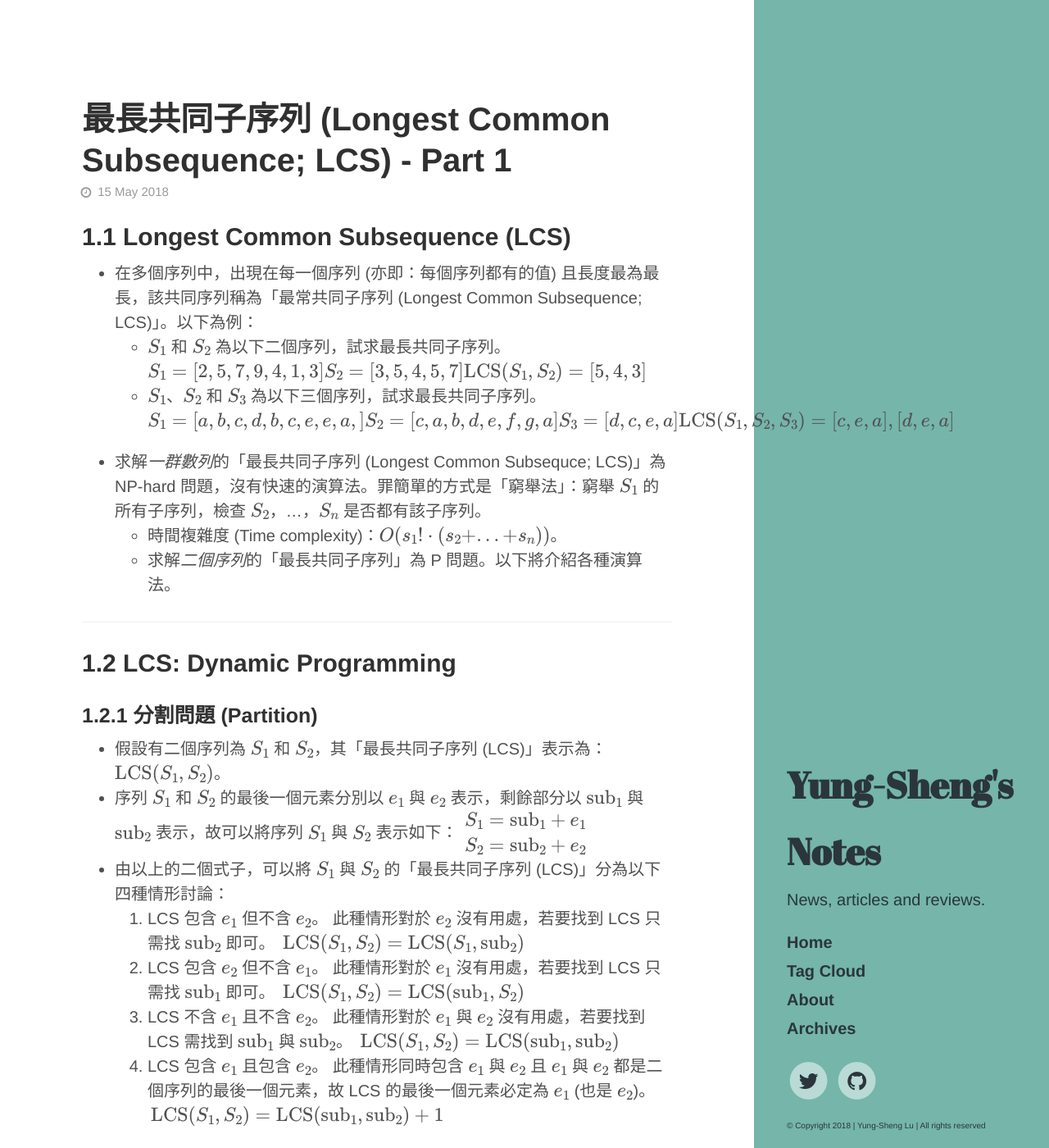
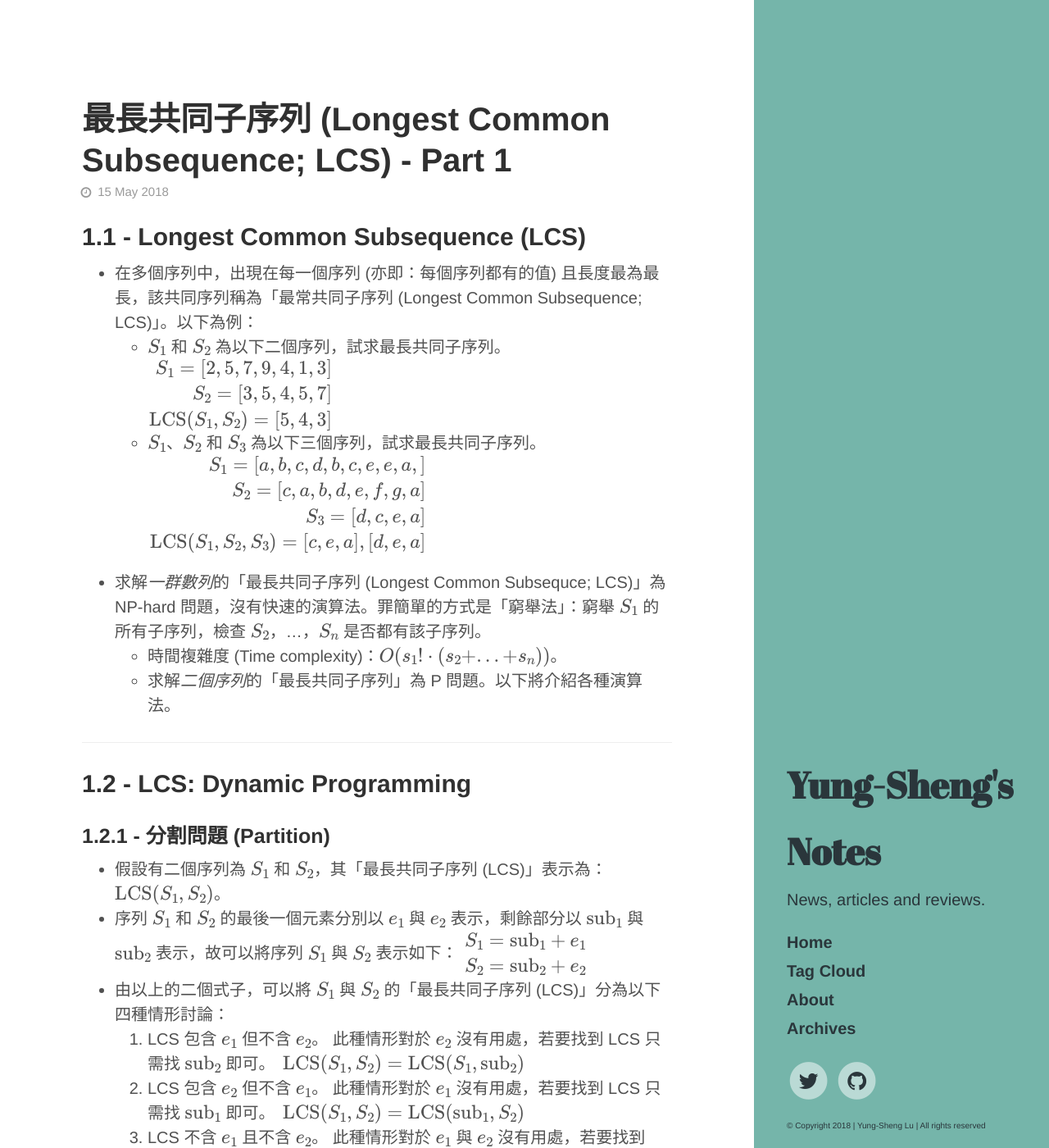
Before and after one commit to dppss90010/yungshenglu.github.io, a Jekyll site: the page built from _posts/2018-05-15-LongestCommonSubsequence.md, in a window 1280 px wide and 1400 px high. Shown: the whole window at 82% size. Built offline with Jekyll 4.4.1, drawn with Linux system fonts in a browser that asks for light colours; formulas are drawn with MathJax 3; comment, search, counter and statistics services are not loaded; some of the changed text lies outside the part shown.

Commit message:
Update latest posts

````diff
--- a/_posts/2018-05-15-LongestCommonSubsequence.md
+++ b/_posts/2018-05-15-LongestCommonSubsequence.md
@@ -13,34 +13,34 @@ github     :
 link       :
 ---
 
-## 1.1 Longest Common Subsequence (LCS)
+## 1.1 - Longest Common Subsequence (LCS)
 
 * 在多個序列中，出現在每一個序列 (亦即：每個序列都有的值) 且長度最為最長，該共同序列稱為「最常共同子序列 (Longest Common Subsequence; LCS)」。以下為例：
     * $$S_1$$ 和 $$S_2$$ 為以下二個序列，試求最長共同子序列。
         $$
-        \begin{equation}
+        \begin{align*}
         S_1 = [ 2, 5, 7, 9, 4, 1, 3 ]\\
         S_2 = [ 3, 5, 4, 5, 7 ]\\
         \mathrm{LCS}(S_1, S_2) = [ 5, 4, 3 ]
-        \end{equation}
+        \end{align*}
         $$
     * $$S_1$$、$$S_2$$ 和 $$S_3$$ 為以下三個序列，試求最長共同子序列。
         $$
-        \begin{equation}
+        \begin{align*}
         S_1 = [ a, b, c, d, b, c, e, e, a, ]\\
         S_2 = [ c, a, b, d, e, f, g, a ]\\
         S_3 = [ d, c, e, a ]\\
         \mathrm{LCS}(S_1, S_2, S_3) = { [ c, e, a ], [ d, e, a ] }
-        \end{equation}
+        \end{align*}
         $$
 * 求解*一群數列*的「最長共同子序列 (Longest Common Subsequce; LCS)」為 NP-hard 問題，沒有快速的演算法。罪簡單的方式是「窮舉法」：窮舉 $$S_1$$ 的所有子序列，檢查 $$S_2$$，...，$$S_n$$ 是否都有該子序列。
     * 時間複雜度 (Time complexity)：$$O(s_1! \cdot (s_2 + ... + s_n))$$。
     * 求解*二個序列*的「最長共同子序列」為 P 問題。以下將介紹各種演算法。
 
 ---
-## 1.2 LCS: Dynamic Programming
+## 1.2 - LCS: Dynamic Programming
 
-### 1.2.1 分割問題 (Partition)
+### 1.2.1 - 分割問題 (Partition)
 
 * 假設有二個序列為 $$S_1$$ 和 $$S_2$$，其「最長共同子序列 (LCS)」表示為：$$\mathrm{LCS}(S_1, S_2)$$。
 * 序列 $$S_1$$ 和 $$S_2$$ 的最後一個元素分別以 $$e_1$$ 與 $$e_2$$ 表示，剩餘部分以 $$\mathrm{sub}_1$$ 與   $$\mathrm{sub}_2$$ 表示，故可以將序列 $$S_1$$ 與 $$S_2$$ 表示如下：
@@ -91,7 +91,7 @@ link       :
     $$
     * 當 $$s_1$$ 或 $$s_2$$ 為空集合，則 LCS 亦為空集合。
 
-### 1.2.2 計算 Longest Common Subsequence (LCS) 的長度
+### 1.2.2 - 計算 Longest Common Subsequence (LCS) 的長度
 
 * `length[i][j]`：「 $$s_1$$ 前 $$i$$ 個元素」和「 $$s_2$$ 前 $$j$$ 個元素」的 LCS 長度。
 
@@ -123,7 +123,7 @@ void findLCS() {
 }
 ```
 
-### 1.2.3 找出一個 Longest Common Subsequence (LCS)
+### 1.2.3 - 找出一個 Longest Common Subsequence (LCS)
 
 * `LCS[i][j]`：記錄每一格的結果是從哪一格而來。
 * 當某一格 `length[i][j]` 是由 `length[i-1][j-1] + 1` 而來，就印出 `s1[i]` (也是 `s2[j]`)。
@@ -211,12 +211,12 @@ void printLCS_recursive(int i, int j) {
 }
 ```
 
-### 1.2.4 如何「找出所有的 LCS」？
+### 1.2.4 - 如何「找出所有的 LCS」？
 * 某一格的答案可以由上方、左方、左上方同時求得，因此可以將這些情形全部記錄下來。
 * 往回追溯的時候，可將所有情形追溯一遍，便可求出所有可能的 LCS。
 * 目前似乎**無法在「線性時間內」**找出所有的 LCS。
 
-### 1.2.5 節省記憶體空間
+### 1.2.5 - 節省記憶體空間
 * 如果只想求出 LCS 的長度，而不需要求出 LCS：填陣列時，只需要填上方、左方、左上方的格子。
 * 計算順序：**由左到右、由上到下**，陣列可以精簡成一行，然後暫存左上方的格子的值。
 
````
